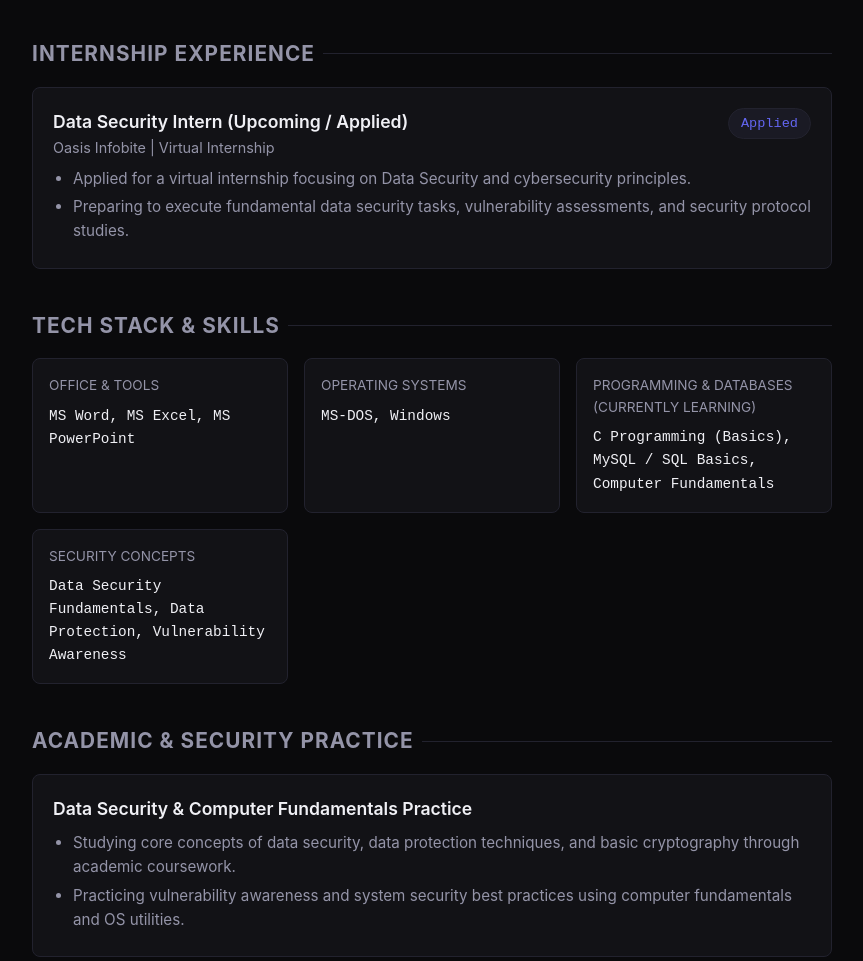
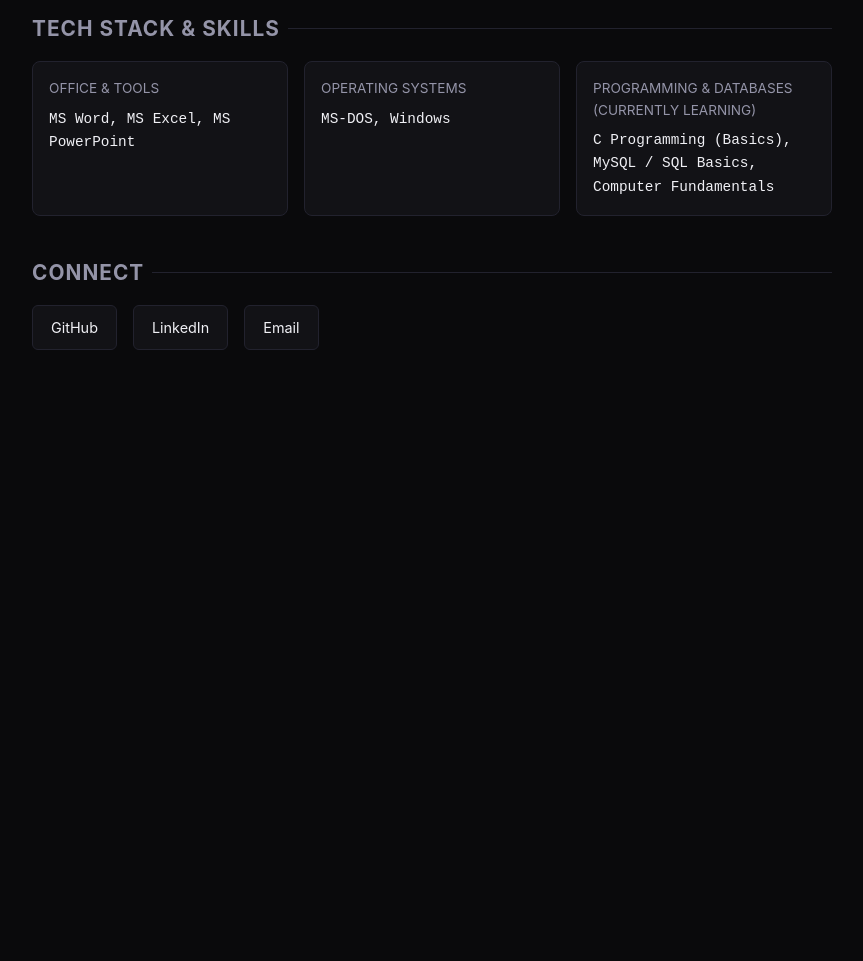
Before and after one commit to vikramchoudhary007/vikramchoudhary007.github.io, a plain HTML site: page index.html in a window 1280 px wide. Shown: the part 1140-2101 px from the top of the page, without its empty margins (208-1071 px from the left). After the commit the page ends 1550 px from the top, so only its background shows below. Drawn offline with Linux system fonts and the light colour scheme.

Commit message:
index.html

```diff
--- a/index.html
+++ b/index.html
@@ -285,9 +285,7 @@
       <div class="nav-links">
         <a href="#about">About</a>
         <a href="#education">Education</a>
-        <a href="#experience">Experience</a>
         <a href="#skills">Skills</a>
-        <a href="#practice">Academic Practice</a>
         <a href="#connect">Connect</a>
       </div>
       <button class="theme-toggle-btn" id="themeToggleBtn">
@@ -301,7 +299,7 @@
       <div class="location-info">📍 Swaroopganj, Sirohi, Rajasthan | 📞 +91 9900137408</div>
       <div class="badges">
         <span class="badge">BCA Student (Sem 1)</span>
-        <span class="badge">Data Security Enthusiast</span>
+        <span class="badge">Aspiring Developer</span>
         <span class="badge">Commerce to Tech Fusion</span>
       </div>
     </header>
@@ -310,13 +308,13 @@
     <section id="about">
       <h2>About Me</h2>
       <div class="quote-box">
-        "Combining strong analytical principles with fundamental computer science and data security logic."
+        "Combining strong analytical principles with fundamental computer science logic."
       </div>
       <p style="color: var(--text-sub);">
         Motivated and detail-oriented <strong>Bachelor of Computer Applications (BCA)</strong> student at <strong>Adarsh College of Professional Studies, Aburoad</strong>.
       </p>
       <p style="color: var(--text-sub); margin-top: 8px;">
-        Having achieved <strong>90.83% in 12th Grade (Commerce)</strong> at <strong>KLEs Jagadguru Gangadhar College of Commerce, Hubli</strong>, I bring a strong background in analytical thinking into software logic, computer fundamentals, database management, and data security concepts.
+        Having achieved <strong>90.83% in 12th Grade (Commerce)</strong> at <strong>KLEs Jagadguru Gangadhar College of Commerce, Hubli</strong>, I bring a strong background in analytical thinking into software logic, computer fundamentals, and database management.
       </p>
     </section>
 
@@ -359,24 +357,6 @@
       </div>
     </section>
 
-    <!-- INTERNSHIP EXPERIENCE -->
-    <section id="experience">
-      <h2>Internship Experience</h2>
-      <div class="card">
-        <div class="card-header">
-          <div>
-            <div class="card-title">Data Security Intern (Upcoming / Applied)</div>
-            <div class="card-subtitle">Oasis Infobite | Virtual Internship</div>
-          </div>
-          <span class="badge">Applied</span>
-        </div>
-        <ul>
-          <li>Applied for a virtual internship focusing on Data Security and cybersecurity principles.</li>
-          <li>Preparing to execute fundamental data security tasks, vulnerability assessments, and security protocol studies.</li>
-        </ul>
-      </div>
-    </section>
-
     <!-- TECH STACK & SKILLS -->
     <section id="skills">
       <h2>Tech Stack & Skills</h2>
@@ -393,22 +373,6 @@
           <div class="skill-title">Programming & Databases (Currently Learning)</div>
           <div class="skill-list">C Programming (Basics), MySQL / SQL Basics, Computer Fundamentals</div>
         </div>
-        <div class="skill-card">
-          <div class="skill-title">Security Concepts</div>
-          <div class="skill-list">Data Security Fundamentals, Data Protection, Vulnerability Awareness</div>
-        </div>
-      </div>
-    </section>
-
-    <!-- ACADEMIC PRACTICE -->
-    <section id="practice">
-      <h2>Academic & Security Practice</h2>
-      <div class="card">
-        <div class="card-title">Data Security & Computer Fundamentals Practice</div>
-        <ul>
-          <li>Studying core concepts of data security, data protection techniques, and basic cryptography through academic coursework.</li>
-          <li>Practicing vulnerability awareness and system security best practices using computer fundamentals and OS utilities.</li>
-        </ul>
       </div>
     </section>
 
@@ -440,7 +404,7 @@
     const currentTheme = localStorage.getItem('theme') || 'dark';
     if (currentTheme === 'light') {
       document.documentElement.setAttribute('data-theme', 'light');
-      themeIcon.textContent = '☀️️';
+      themeIcon.textContent = '☀️';
       themeText.textContent = 'Light';
     }
 
```
